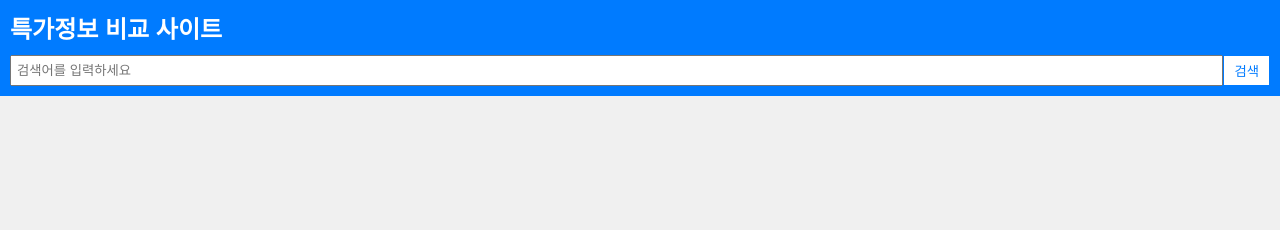
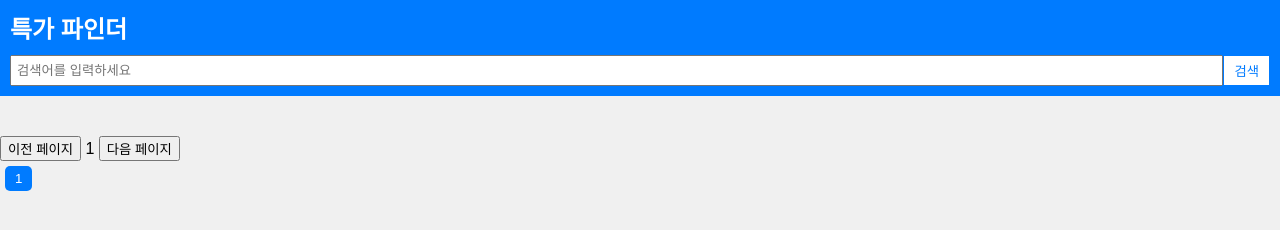
Before and after one commit to sh5080/discountFinder, a website: page index.html in a window 1280 px wide. Drawn offline with nearby package versions, Linux system fonts and the light colour scheme; no server answers.

Commit message:
feat: 페이지네이션

```diff
--- a/index.html
+++ b/index.html
@@ -4,13 +4,13 @@
 <head>
     <meta charset="UTF-8">
     <meta name="viewport" content="width=device-width, initial-scale=1.0">
-    <title>특가정보 비교 사이트</title>
+    <title>특가 파인더</title>
     <link rel="stylesheet" href="styles.css">
 </head>
 
 <body>
     <header>
-        <h1>특가정보 비교 사이트</h1>
+        <h1>특가 파인더</h1>
         <form class="search-container" id="searchForm">
             <input type="text" name="keyword" placeholder="검색어를 입력하세요">
             <button type="submit">검색</button>
@@ -21,8 +21,20 @@
         <!-- 여기에 검색 결과가 동적으로 표시될 것입니다. -->
     </div>
 
+    <div class="pagination">
+        <button id="prevBtn">이전 페이지</button>
+        <span id="currentPage" class="current-page">1</span> <!-- 현재 페이지를 표시하는 요소 -->
+        <button id="nextBtn">다음 페이지</button>
+    </div>
+
+    <!-- 페이지네이션 버튼들을 보여주는 영역 -->
+    <div class="pagination-buttons" id="paginationButtons"></div>
+
     <script src="https://cdn.jsdelivr.net/npm/axios/dist/axios.min.js"></script>
     <script>
+        let currentPage = 1; // 현재 페이지 초기화
+        const pageSize = 10; // 페이지당 결과 개수
+
         const searchForm = document.getElementById('searchForm');
         const productContainer = document.getElementById('productContainer');
 
@@ -32,17 +44,89 @@
             const keyword = formData.get('keyword');
 
             try {
-                const response = await axios.get(`http://localhost:4000/search/naver/${keyword}`, { withCredentials: true });
-                const products = response.data;
-
                 // 검색 결과를 동적으로 표시
-                renderProducts(products);
+                await getSearchResults(keyword, currentPage);
             } catch (error) {
                 console.error('데이터를 가져오는 중 오류 발생:', error);
             }
         });
 
+        // 이전 페이지로 이동하는 함수
+        async function goToPreviousPage() {
+            if (currentPage > 1) {
+                currentPage--;
+                await getSearchResults(searchForm.keyword.value, currentPage);
+                updateCurrentPageText();
+            }
+        }
+
+        // 다음 페이지로 이동하는 함수
+        async function goToNextPage() {
+            currentPage++;
+            await getSearchResults(searchForm.keyword.value, currentPage);
+            updateCurrentPageText();
+        }
+
+        // 페이지네이션 버튼에 이벤트 리스너 추가
+        document.getElementById('prevBtn').addEventListener('click', goToPreviousPage);
+        document.getElementById('nextBtn').addEventListener('click', goToNextPage);
+
+        // 현재 페이지를 업데이트하는 함수
+        function updateCurrentPageText() {
+            document.getElementById('currentPage').textContent = currentPage;
+        }
+
+        // 페이지네이션 버튼을 동적으로 생성하는 함수
+        function renderPaginationButtons(totalPages) {
+            const paginationButtons = document.getElementById('paginationButtons');
+            paginationButtons.innerHTML = ''; // 기존 버튼 삭제
+
+            const numButtonsToShow = 10; // 페이지네이션 버튼을 10개까지만 보여줌
+            const halfNumButtons = Math.floor(numButtonsToShow / 2);
+            let startPage = Math.max(currentPage - halfNumButtons, 1);
+            let endPage = Math.min(startPage + numButtonsToShow - 1, totalPages);
+
+            if (endPage - startPage < numButtonsToShow - 1) {
+                startPage = Math.max(endPage - numButtonsToShow + 1, 1);
+            }
+
+            for (let i = startPage; i <= endPage; i++) {
+                const button = document.createElement('button');
+                button.textContent = i;
+                button.addEventListener('click', () => {
+                    currentPage = i;
+                    getSearchResults(searchForm.keyword.value, currentPage);
+                    updateCurrentPageText();
+                    renderPaginationButtons(totalPages); // 페이지 버튼 재생성
+                });
+
+                if (i === currentPage) {
+                    button.classList.add('current-page');
+                }
+
+                paginationButtons.appendChild(button);
+            }
+        }
+
         // 검색 결과를 동적으로 표시하는 함수
+        async function getSearchResults(keyword, page) {
+            try {
+                const response = await axios.get(`http://localhost:4000/search/naver/${keyword}`, {
+                    params: {
+                        page: page,
+                        pageSize: pageSize
+                    },
+                    withCredentials: true
+                });
+
+                const products = response.data;
+                renderProducts(products);
+
+            } catch (error) {
+                console.error('데이터를 가져오는 중 오류 발생:', error);
+            }
+        }
+
         function renderProducts(products) {
             productContainer.innerHTML = '';
 
@@ -57,24 +141,35 @@
 
                 const productTitle = document.createElement('div');
                 productTitle.classList.add('product-title');
-                productTitle.textContent = product.title;
+                productTitle.textContent = product.title.replace(/<\/?b>/g, '');
 
                 const productPrice = document.createElement('div');
                 productPrice.classList.add('product-price');
-                productPrice.textContent = product.price;
+                productPrice.textContent = `최저가 ${product.lprice}원`;
 
                 const productDescription = document.createElement('div');
                 productDescription.classList.add('product-description');
                 productDescription.textContent = product.description;
 
+                const productLink = document.createElement('a');
+                productLink.href = product.link;
+                productLink.textContent = '상품 보러가기';
+                productLink.target = '_blank';
+
                 productCard.appendChild(productImage);
                 productCard.appendChild(productTitle);
                 productCard.appendChild(productPrice);
                 productCard.appendChild(productDescription);
+                productCard.appendChild(productLink);
 
                 productContainer.appendChild(productCard);
             });
         }
+
+        // 첫 번째 페이지 결과를 가져옴 (처음 페이지 로드시)
+        getSearchResults(searchForm.keyword.value, currentPage);
+        updateCurrentPageText();
+        renderPaginationButtons(1); // 초기에 페이지 버튼 생성
     </script>
 </body>
 
--- a/styles.css
+++ b/styles.css
@@ -83,3 +83,18 @@ body, h1, h2, h3, p, ul, li {
     color: #444;
     margin-bottom: 20px;
   }
+
+  /* 스타일 추가 */
+.pagination-buttons button {
+  margin: 5px;
+  padding: 5px 10px;
+  cursor: pointer;
+  background-color: #f2f2f2;
+  border: none;
+  border-radius: 5px;
+}
+
+.pagination-buttons button.current-page {
+  background-color: #007bff;
+  color: #fff;
+}
```
Also changed, not shown: src/controllers/searchController.ts (+7 -3 lines).
